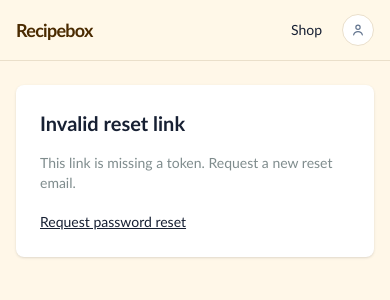
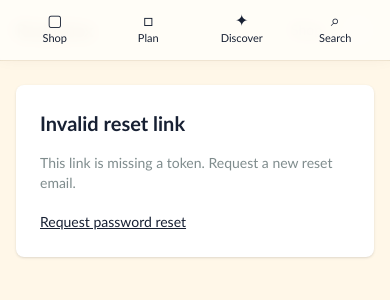
Before and after one commit to jeizadi/RecipeSaver, a Next.js app: page /auth/reset in a window 390 px wide. Shown: the top 300 px of the page. Built offline with nearby package versions, Linux system fonts and the light colour scheme.

Commit message:
feat: add mobile bottom navigation

```diff
--- a/app/layout.tsx
+++ b/app/layout.tsx
@@ -36,7 +36,7 @@ export default function RootLayout({
             <Navigation />
           </div>
         </header>
-        <main className="mx-auto max-w-5xl px-4 py-6">{children}</main>
+        <main className="mx-auto max-w-5xl px-4 py-6 pb-24 sm:pb-6">{children}</main>
       </body>
     </html>
   );
--- a/app/navigation.tsx
+++ b/app/navigation.tsx
@@ -21,6 +21,7 @@ export function Navigation() {
   const [profileOpen, setProfileOpen] = useState(false);
   const [searchOpen, setSearchOpen] = useState(false);
   return (
+    <>
     <nav className="relative flex items-center gap-1 text-sm">
       {links.map((link) => (
         <Link
@@ -98,5 +99,19 @@ export function Navigation() {
         </div>
       )}
     </nav>
+    <nav aria-label="Mobile navigation" className="fixed inset-x-0 bottom-0 z-30 grid grid-cols-4 border-t border-[#eadfca] bg-[#fffdf8]/95 px-2 py-2 pb-[max(0.5rem,env(safe-area-inset-bottom))] shadow-[0_-4px_16px_rgba(74,43,0,0.08)] backdrop-blur sm:hidden">
+      {[
+        ["/shop", "Shop"],
+        ["/weekly", "Plan"],
+        ["/suggestions", "Discover"],
+        ["/search", "Search"],
+      ].map(([href, label]) => (
+        <Link key={href} href={href} className={`flex flex-col items-center gap-0.5 rounded-xl px-2 py-1.5 text-[11px] font-medium ${isActive(pathname, href) ? "bg-[#fff0c7] text-[#8a5200]" : "text-slate-500"}`}>
+          <span className="text-base leading-none">{href === "/shop" ? "▢" : href === "/weekly" ? "□" : href === "/suggestions" ? "✦" : "⌕"}</span>
+          {label}
+        </Link>
+      ))}
+    </nav>
+    </>
   );
 }
```
